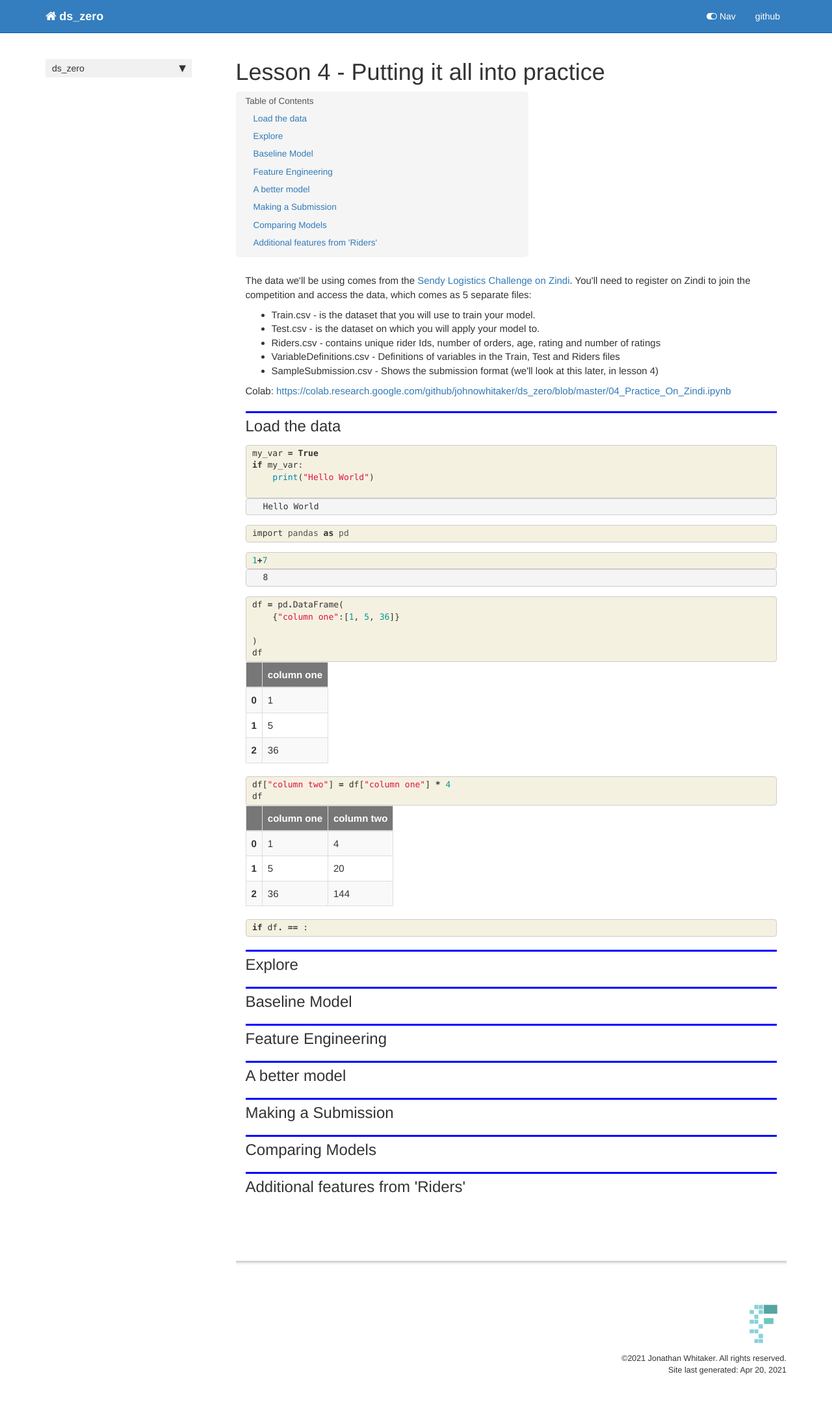
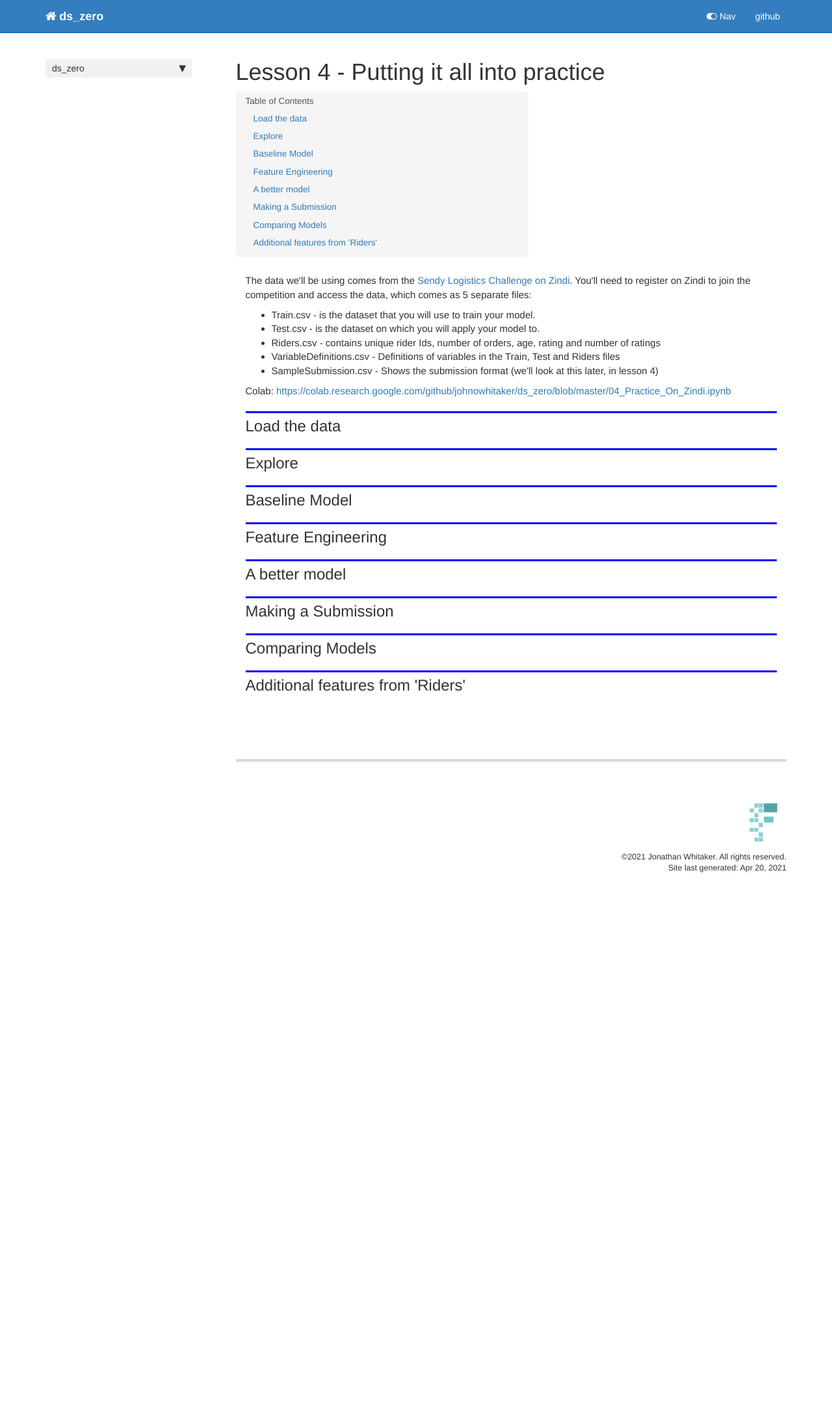
Before and after one commit to johnowhitaker/ds_zero, a Jekyll site: the page built from docs/Practice_On_Zindi.html, in a window 1280 px wide. Shown: the whole page at 65% size. Built offline with Jekyll 4.4.1, drawn with Linux system fonts in a browser that asks for light colours; nearby versions of some CDN libraries; comment, search, counter and statistics services are not loaded; after the commit the page ends 1396 px from its top, so only the background shows below that.

Commit message:
Removed some dead code from L4 that was failing tests

```diff
--- a/docs/Practice_On_Zindi.html
+++ b/docs/Practice_On_Zindi.html
@@ -50,252 +50,6 @@ nb_path: "04_Practice_On_Zindi.ipynb"
 </div>
 </div>
 </div>
-    {% raw %}
-
-<div class="cell border-box-sizing code_cell rendered">
-<div class="input">
-
-<div class="inner_cell">
-    <div class="input_area">
-<div class=" highlight hl-ipython3"><pre><span></span><span class="n">my_var</span> <span class="o">=</span> <span class="kc">True</span>
-<span class="k">if</span> <span class="n">my_var</span><span class="p">:</span>
-    <span class="nb">print</span><span class="p">(</span><span class="s2">&quot;Hello World&quot;</span><span class="p">)</span>
-
-</pre></div>
-
-    </div>
-</div>
-</div>
-
-<div class="output_wrapper">
-<div class="output">
-
-<div class="output_area">
-
-<div class="output_subarea output_stream output_stdout output_text">
-<pre>Hello World
-</pre>
-</div>
-</div>
-
-</div>
-</div>
-
-</div>
-    {% endraw %}
-
-    {% raw %}
-
-<div class="cell border-box-sizing code_cell rendered">
-<div class="input">
-
-<div class="inner_cell">
-    <div class="input_area">
-<div class=" highlight hl-ipython3"><pre><span></span><span class="kn">import</span> <span class="nn">pandas</span> <span class="k">as</span> <span class="nn">pd</span>
-</pre></div>
-
-    </div>
-</div>
-</div>
-
-</div>
-    {% endraw %}
-
-    {% raw %}
-
-<div class="cell border-box-sizing code_cell rendered">
-<div class="input">
-
-<div class="inner_cell">
-    <div class="input_area">
-<div class=" highlight hl-ipython3"><pre><span></span><span class="mi">1</span><span class="o">+</span><span class="mi">7</span>
-</pre></div>
-
-    </div>
-</div>
-</div>
-
-<div class="output_wrapper">
-<div class="output">
-
-<div class="output_area">
-
-
-
-<div class="output_text output_subarea output_execute_result">
-<pre>8</pre>
-</div>
-
-</div>
-
-</div>
-</div>
-
-</div>
-    {% endraw %}
-
-    {% raw %}
-
-<div class="cell border-box-sizing code_cell rendered">
-<div class="input">
-
-<div class="inner_cell">
-    <div class="input_area">
-<div class=" highlight hl-ipython3"><pre><span></span><span class="n">df</span> <span class="o">=</span> <span class="n">pd</span><span class="o">.</span><span class="n">DataFrame</span><span class="p">(</span>
-    <span class="p">{</span><span class="s2">&quot;column one&quot;</span><span class="p">:[</span><span class="mi">1</span><span class="p">,</span> <span class="mi">5</span><span class="p">,</span> <span class="mi">36</span><span class="p">]}</span>
-
-<span class="p">)</span>
-<span class="n">df</span>
-</pre></div>
-
-    </div>
-</div>
-</div>
-
-<div class="output_wrapper">
-<div class="output">
-
-<div class="output_area">
-
-
-<div class="output_html rendered_html output_subarea output_execute_result">
-<div>
-<style scoped>
-    .dataframe tbody tr th:only-of-type {
-        vertical-align: middle;
-    }
-
-    .dataframe tbody tr th {
-        vertical-align: top;
-    }
-
-    .dataframe thead th {
-        text-align: right;
-    }
-</style>
-<table border="1" class="dataframe">
-  <thead>
-    <tr style="text-align: right;">
-      <th></th>
-      <th>column one</th>
-    </tr>
-  </thead>
-  <tbody>
-    <tr>
-      <th>0</th>
-      <td>1</td>
-    </tr>
-    <tr>
-      <th>1</th>
-      <td>5</td>
-    </tr>
-    <tr>
-      <th>2</th>
-      <td>36</td>
-    </tr>
-  </tbody>
-</table>
-</div>
-</div>
-
-</div>
-
-</div>
-</div>
-
-</div>
-    {% endraw %}
-
-    {% raw %}
-
-<div class="cell border-box-sizing code_cell rendered">
-<div class="input">
-
-<div class="inner_cell">
-    <div class="input_area">
-<div class=" highlight hl-ipython3"><pre><span></span><span class="n">df</span><span class="p">[</span><span class="s2">&quot;column two&quot;</span><span class="p">]</span> <span class="o">=</span> <span class="n">df</span><span class="p">[</span><span class="s2">&quot;column one&quot;</span><span class="p">]</span> <span class="o">*</span> <span class="mi">4</span>
-<span class="n">df</span>
-</pre></div>
-
-    </div>
-</div>
-</div>
-
-<div class="output_wrapper">
-<div class="output">
-
-<div class="output_area">
-
-
-<div class="output_html rendered_html output_subarea output_execute_result">
-<div>
-<style scoped>
-    .dataframe tbody tr th:only-of-type {
-        vertical-align: middle;
-    }
-
-    .dataframe tbody tr th {
-        vertical-align: top;
-    }
-
-    .dataframe thead th {
-        text-align: right;
-    }
-</style>
-<table border="1" class="dataframe">
-  <thead>
-    <tr style="text-align: right;">
-      <th></th>
-      <th>column one</th>
-      <th>column two</th>
-    </tr>
-  </thead>
-  <tbody>
-    <tr>
-      <th>0</th>
-      <td>1</td>
-      <td>4</td>
-    </tr>
-    <tr>
-      <th>1</th>
-      <td>5</td>
-      <td>20</td>
-    </tr>
-    <tr>
-      <th>2</th>
-      <td>36</td>
-      <td>144</td>
-    </tr>
-  </tbody>
-</table>
-</div>
-</div>
-
-</div>
-
-</div>
-</div>
-
-</div>
-    {% endraw %}
-
-    {% raw %}
-
-<div class="cell border-box-sizing code_cell rendered">
-<div class="input">
-
-<div class="inner_cell">
-    <div class="input_area">
-<div class=" highlight hl-ipython3"><pre><span></span><span class="k">if</span> <span class="n">df</span><span class="o">.</span> <span class="o">==</span> <span class="p">:</span>
-</pre></div>
-
-    </div>
-</div>
-</div>
-
-</div>
-    {% endraw %}
-
 <div class="cell border-box-sizing text_cell rendered"><div class="inner_cell">
 <div class="text_cell_render border-box-sizing rendered_html">
 <h2 id="Explore">Explore<a class="anchor-link" href="#Explore"> </a></h2>
```
